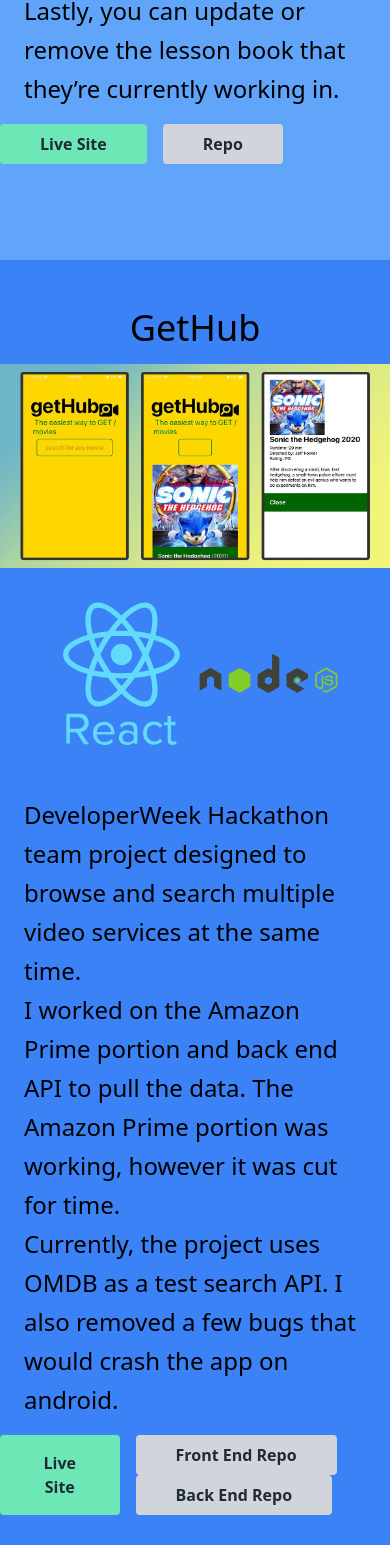
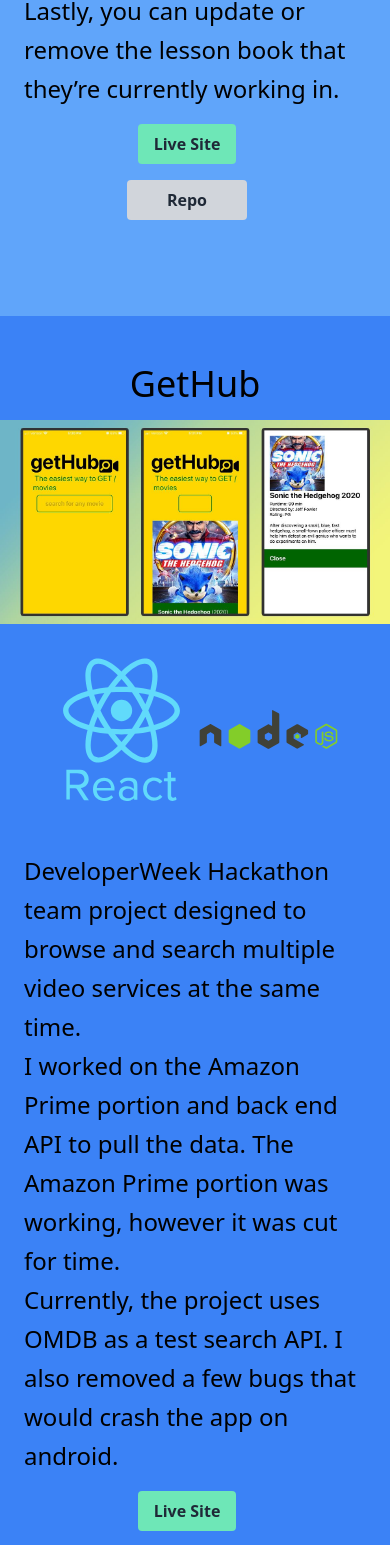
Before and after one commit to DeletedC/portfolio-express, a Next.js app: page / in a window 390 px wide. Shown: the part 3018-4563 px from the top of the page. Built offline with nearby package versions, Linux system fonts and the light colour scheme.

Commit message:
Updated button links css for mobile

```diff
--- a/src/components/ButtonLinks.js
+++ b/src/components/ButtonLinks.js
@@ -1,27 +1,36 @@
 const ButtonLinks = (props) => {
   return (
-    <div className="inline-flex">
+    <div className="flex flex-col items-center md:inline-flex md:flex-row">
       {props.data.liveSite?
-      <button className="bg-green-300 transform hover:scale-110 active:bg-green-600 text-gray-800 font-bold py-2 px-10 mr-4 rounded"
+      // LIVE SITE BUTTON
+      <div className='pb-4 md:p-0'>
+        <button className="bg-green-300 md:transform hover:scale-110 active:bg-green-600 text-gray-800 font-bold py-2 px-4 md:px-10 mr-4 rounded"
         onClick={() => window.open(props.data.liveSite, "_blank", ['noopener', 'noreferrer'])}>
           Live Site
         </button>
+      </div>
       : ''
       }
 
+      <div className='m-auto inline-flex'>
       {props.data.repo.frontEnd && !props.data.repo.backEnd?
-      <button className="bg-gray-300 transform hover:scale-110 hover:bg-gray-400 active:bg-gray-500 text-gray-800 font-bold py-2 px-10 mr-4 rounded"
+      // FRONT END REPO BUTTON --- Front end without a back end
+        <button className="bg-gray-300 md:transform hover:scale-110 hover:bg-gray-400 active:bg-gray-500 text-gray-800 font-bold py-2 px-10 mr-4 rounded"
         onClick={() => window.open(props.data.repo.frontEnd, "_blank", ['noopener', 'noreferrer'])}>
           Repo
         </button>
       : props.data.repo.frontEnd && props.data.repo.backEnd?
 
+      // FRONT AND BACK END REPO BUTTONS
       <div>
-      <button className="bg-gray-300 transform hover:scale-110 hover:bg-gray-400 active:bg-gray-500  text-gray-800 font-bold py-2 px-10 mr-4 rounded"
+        {/* FRONT */}
+        <button className="bg-gray-300 md:transform hover:scale-110 hover:bg-gray-400 active:bg-gray-500  text-gray-800 font-bold py-2 px-4 md:px-10 mr-4 rounded"
         onClick={() => window.open(props.data.repo.frontEnd, "_blank", ['noopener', 'noreferrer'])}>
           Front End Repo
         </button>
-      <button className="bg-gray-300 transform hover:scale-110 hover:bg-gray-400 active:bg-gray-500  text-gray-800 font-bold py-2 px-10 mr-4 rounded"
+
+        {/* BACK */}
+        <button className="bg-gray-300 md:transform hover:scale-110 hover:bg-gray-400 active:bg-gray-500  text-gray-800 font-bold py-2 px-4 md:px-10 mr-4 rounded"
         onClick={() => window.open(props.data.repo.backEnd, "_blank", ['noopener', 'noreferrer'])}>
           Back End Repo
         </button>
@@ -30,6 +39,7 @@
       : ''
       }
       </div>
+    </div>
   );
 
 }
```
Lines whose indentation alone changed are shown as unchanged.
